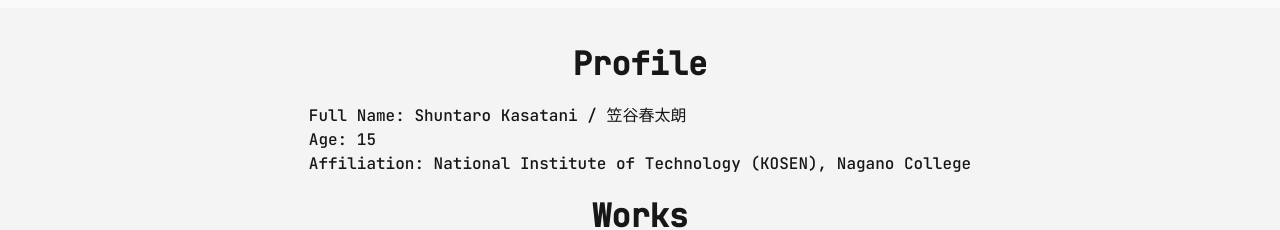
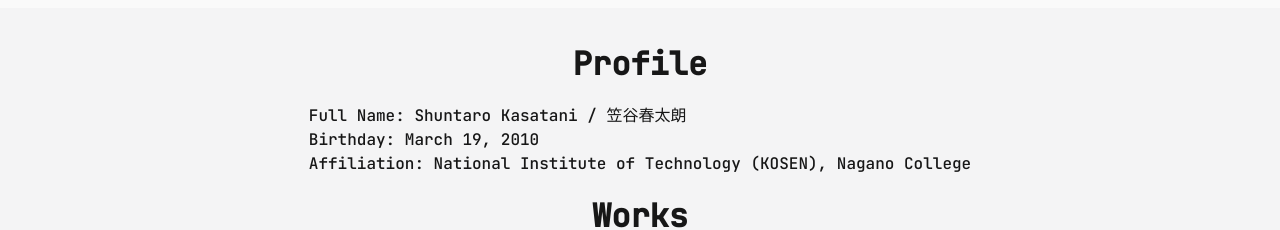
Before and after one commit to hatya-mouse/hatya.dev, a Next.js app: page / in a window 1280 px wide. Shown: the part 840-1070 px from the top of the page. Built offline with nearby package versions, Linux system fonts and the light colour scheme.

Commit message:
Change Age to Birthday

```diff
--- a/src/app/page.tsx
+++ b/src/app/page.tsx
@@ -30,7 +30,7 @@
                     <h2>Profile</h2>
                     <ul>
                         <li>Full Name: Shuntaro Kasatani / 笠谷春太朗</li>
-                        <li>Age: 15</li>
+                        <li>Birthday: March 19, 2010</li>
                         <li>
                             Affiliation: National Institute of Technology
                             (KOSEN), Nagano College
```
